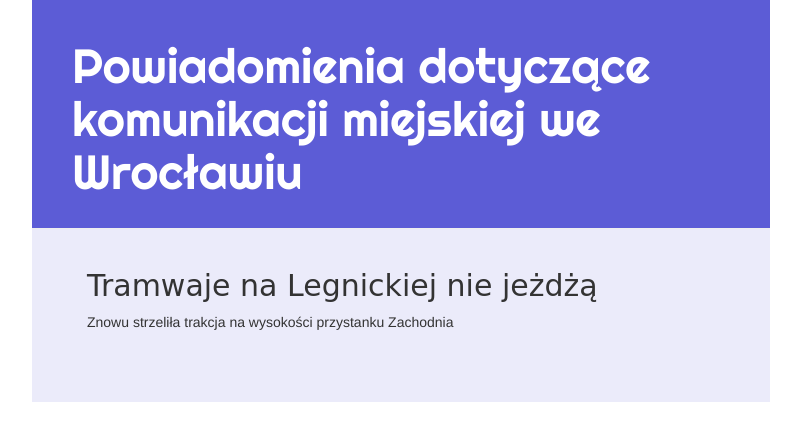
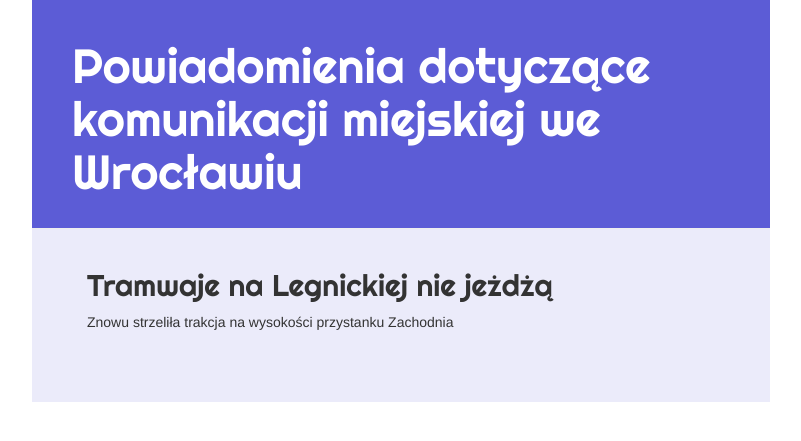
Before and after one commit to mskrzypecka/informant, a Django app: page /post/1/ in a window 1280 px wide; the page is wider, and only the part inside the window is pictured. Shown: the top 441 px of that part, without its empty margins (239-1040 px from the left). Run offline with Django 3.2, Linux system fonts and the light colour scheme; data comes from the database, SQL or seed files in the repository; some libraries are stand-ins or nearby versions.

Commit message:
update of CSS

```diff
--- a/static/css/informant.css
+++ b/static/css/informant.css
@@ -31,7 +31,7 @@ h1 a, h2 a {
 }
 
 h1, h2, h3, h4 {
-    font-family: 'Lobster', cursive;
+    font-family: 'Righteous', cursive;
 }
 
 .date {
```
